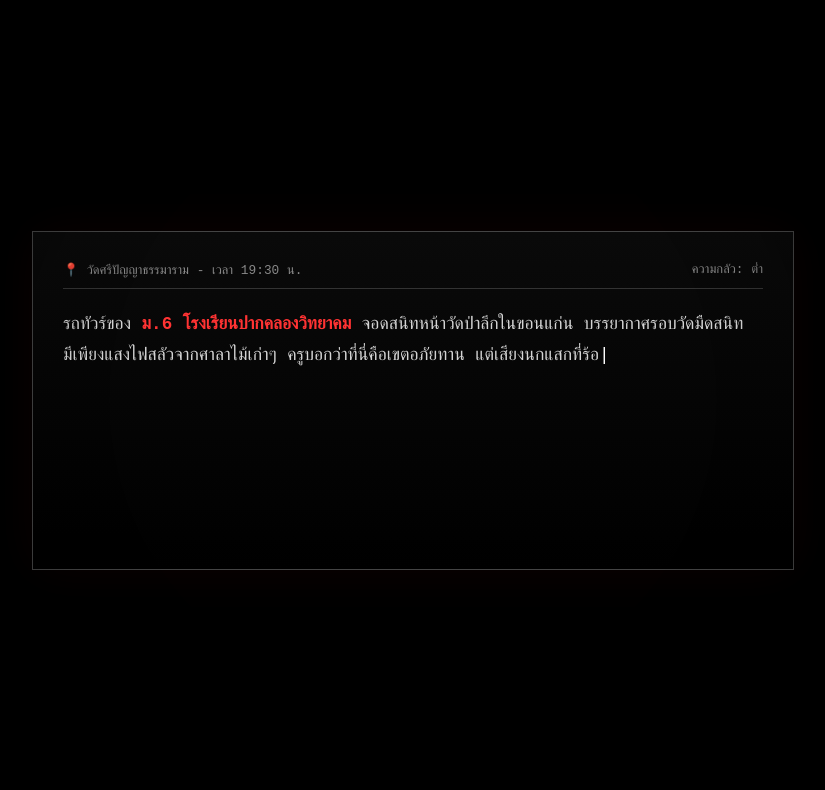
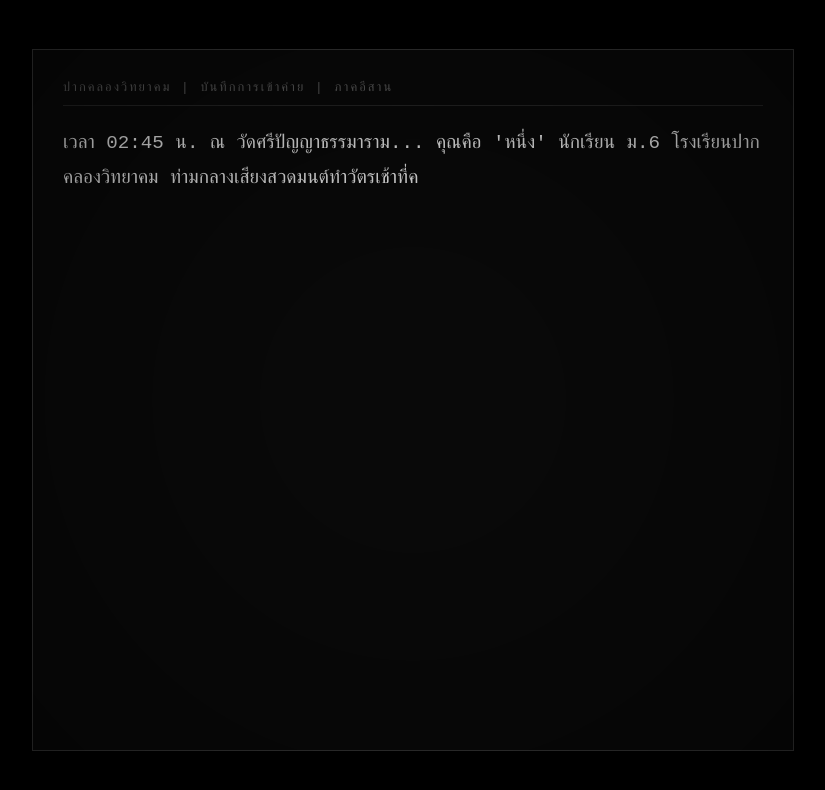
Before and after one commit to bbengcanthr-coder/ghost-hunt-test, a plain HTML site: page index.html in a window 1280 px wide. Shown: the whole page, without its empty margins (227-1052 px from the left). Drawn offline with Linux system fonts and the light colour scheme.

Commit message:
Update index.html

```diff
--- a/index.html
+++ b/index.html
@@ -3,232 +3,252 @@
 <head>
     <meta charset="UTF-8">
     <meta name="viewport" content="width=device-width, initial-scale=1.0">
-    <title>ค่ายธรรมะอาถรรพ์ - วัดศรีปัญญาธรรมาราม</title>
+    <title>ค่ายธรรมะมรณะ: วัดศรีปัญญาธรรมาราม</title>
     <style>
+        :root {
+            --blood-red: #660000;
+            --ghost-green: #003300;
+            --terminal-green: #00ff41;
+        }
+
         body {
             background-color: #000;
-            color: #d4d4d4;
-            font-family: 'Courier New', Courier, Tahoma, sans-serif;
+            color: #d1d1d1;
+            font-family: 'Sarabun', 'Courier New', serif;
+            margin: 0;
             display: flex;
             justify-content: center;
             align-items: center;
             height: 100vh;
-            margin: 0;
             overflow: hidden;
         }
 
-        /* เอฟเฟกต์บรรยากาศมืดมน */
-        #game-screen {
+        /* Overlay เอฟเฟกต์ฟิล์มเก่า */
+        .overlay {
+            position: fixed;
+            top: 0; left: 0; width: 100%; height: 100%;
+            background: radial-gradient(circle, transparent 20%, black 150%);
+            pointer-events: none;
+            z-index: 10;
+        }
+
+        #game-box {
             width: 90%;
             max-width: 700px;
-            background: linear-gradient(180deg, #0a0a0a 0%, #000 100%);
-            border: 1px solid #444;
+            height: 80vh;
+            border: 1px solid #333;
+            background: rgba(10, 10, 10, 0.95);
             padding: 30px;
-            box-shadow: 0 0 50px rgba(255, 0, 0, 0.05);
+            display: flex;
+            flex-direction: column;
+            box-shadow: 0 0 50px rgba(0,0,0,1);
             position: relative;
+            z-index: 5;
         }
 
-        #status-bar {
+        #header {
             font-size: 0.8em;
-            color: #888;
+            color: #555;
+            border-bottom: 1px solid #222;
+            padding-bottom: 10px;
             margin-bottom: 20px;
-            border-bottom: 1px solid #333;
-            padding-bottom: 10px;
-            display: flex;
-            justify-content: space-between;
+            text-transform: uppercase;
+            letter-spacing: 2px;
         }
 
         #text-area {
-            min-height: 200px;
-            font-size: 1.1em;
+            flex-grow: 1;
+            font-size: 1.2em;
             line-height: 1.8;
-            margin-bottom: 30px;
+            overflow-y: auto;
+            margin-bottom: 20px;
         }
 
-        #choices-area {
-            display: flex;
-            flex-direction: column;
-            gap: 12px;
+        #choices {
+            display: grid;
+            grid-template-columns: 1fr;
+            gap: 15px;
         }
 
-        .choice-btn {
-            background: none;
-            border: 1px solid #555;
+        .btn {
+            background: transparent;
+            border: 1px solid #444;
             color: #aaa;
-            padding: 12px;
+            padding: 15px;
+            cursor: pointer;
             text-align: left;
-            cursor: pointer;
+            font-size: 1em;
             transition: 0.3s;
-            font-family: inherit;
         }
 
-        .choice-btn:hover {
-            background: rgba(255, 255, 255, 0.05);
-            border-color: #fff;
-            color: #fff;
-            padding-left: 20px;
+        .btn:hover {
+            border-color: var(--blood-red);
+            color: white;
+            background: rgba(102, 0, 0, 0.1);
+            padding-left: 25px;
         }
 
-        .highlight { color: #ff3333; font-weight: bold; }
-        .location { color: #cc99ff; font-style: italic; }
+        .highlight { color: var(--blood-red); font-weight: bold; }
 
-        /* กราฟิกสยองขวัญเล็กน้อย */
-        #vignette {
-            position: fixed;
-            top: 0; left: 0; width: 100%; height: 100%;
-            background: radial-gradient(circle, transparent 40%, black 150%);
-            pointer-events: none;
-            z-index: 10;
+        /* สั่นเมื่อเจอผี */
+        .shake {
+            animation: shake 0.5s;
+        }
+
+        @keyframes shake {
+            0% { transform: translate(1px, 1px) rotate(0deg); }
+            10% { transform: translate(-1px, -2px) rotate(-1deg); }
+            30% { transform: translate(3px, 2px) rotate(0deg); }
+            50% { transform: translate(-1px, 2px) rotate(1deg); }
+            100% { transform: translate(1px, 1px) rotate(0deg); }
         }
     </style>
 </head>
 <body>
 
-<div id="vignette"></div>
+<div class="overlay"></div>
 
-<div id="game-screen">
-    <div id="status-bar">
-        <span>📍 <span id="loc-name">ทางเข้าวัด</span></span>
-        <span>ความกลัว: <span id="fear-level">ต่ำ</span></span>
-    </div>
+<div id="game-box">
+    <div id="header">ปากคลองวิทยาคม | บันทึกการเข้าค่าย | ภาคอีสาน</div>
+    <div id="text-area"></div>
+    <div id="choices"></div>
+</div>
 
-    <div id="text-area">
-        </div>
-
-    <div id="choices-area">
-        </div>
-</div>
+<audio id="sfx-click" src="https://www.soundjays.com/button/button-50.mp3"></audio>
+<audio id="sfx-ghost" src="https://www.soundice.com/static/sound/scream.mp3"></audio>
+<audio id="sfx-ambient" src="https://www.soundjay.com/nature/rain-01.mp3" loop></audio>
 
 <script>
     const textArea = document.getElementById('text-area');
-    const choicesArea = document.getElementById('choices-area');
-    const locName = document.getElementById('loc-name');
-    const fearLevel = document.getElementById('fear-level');
+    const choicesArea = document.getElementById('choices');
+    const gameBox = document.getElementById('game-box');
+
+    // ฟังก์ชันเล่นเสียง
+    function playSound(id) {
+        const sound = document.getElementById(id);
+        if (sound) {
+            sound.currentTime = 0;
+            sound.play().catch(e => console.log("เสียงต้องมีการคลิกก่อนถึงจะเล่นได้"));
+        }
+    }
 
     const story = {
         start: {
-            loc: "วัดศรีปัญญาธรรมาราม - เวลา 19:30 น.",
-            text: "รถทัวร์ของ <span class='highlight'>ม.6 โรงเรียนปากคลองวิทยาคม</span> จอดสนิทหน้าวัดป่าลึกในขอนแก่น " +
-                  "บรรยากาศรอบวัดมืดสนิท มีเพียงแสงไฟสลัวจากศาลาไม้เก่าๆ ครูบอกว่าที่นี่คือเขตอภัยทาน " +
-                  "แต่เสียงนกแสกที่ร้องขึ้นตอนก้าวลงจากรถทำให้คุณรู้สึกแปลกๆ...",
+            text: "เวลา 02:45 น. ณ <span class='highlight'>วัดศรีปัญญาธรรมาราม</span>... คุณคือ 'หนึ่ง' นักเรียน ม.6 โรงเรียนปากคลองวิทยาคม " +
+                  "ท่ามกลางเสียงสวดมนต์ทำวัตรเช้าที่ควรจะสงบ แต่เพื่อนร่วมกุฏิ 2 คนหายตัวไป " +
+                  "ทิ้งไว้เพียงรอยเท้าเปื้อนโคลนสีแดงข้นลากยาวออกไปทางป่าช้าหลังวัด...",
             choices: [
-                { text: "เดินตามกลุ่มเพื่อนเข้าศาลา", next: "sala" },
-                { text: "แวะไปเข้าห้องน้ำหลังวัดก่อน", next: "toilet" }
+                { text: "เดินตามรอยเท้าไปเงียบๆ คนเดียว", next: "trail" },
+                { text: "ปลุกเพื่อนคนอื่นที่ยังหลับอยู่", next: "wake_up" }
+            ],
+            sfx: "sfx-ambient"
+        },
+        trail: {
+            text: "คุณคว้าไฟฉายเดินตามรอยไปจนถึงศาลาเก่าที่กำลังบูรณะ " +
+                  "กลิ่นเหม็นเน่าเหมือนซากสัตว์ลอยมาปะทะหน้า " +
+                  "ทันใดนั้น! ไฟฉายของคุณก็เริ่มกระพริบ... คุณเห็นเงาตะคุ่มนั่งยงโย่อยู่บนยอดขื่อศาลา",
+            choices: [
+                { text: "ส่องไฟขึ้นไปดูชัดๆ", next: "look_up" },
+                { text: "แกล้งทำเป็นไม่เห็นแล้วรีบเดินเลี่ยงไปทางโบสถ์", next: "church" }
             ]
         },
-        sala: {
-            loc: "ศาลาไม้หลังเก่า",
-            text: "ในศาลาเงียบกริบ พระอาจารย์ยังไม่มา ระหว่างที่เพื่อนๆ นั่งสมาธิ " +
-                  "คุณเหลือบไปเห็น <span class='highlight'>หุ่นขี้ผึ้งอดีตเจ้าอาวาส</span> ที่มุมห้อง " +
-                  "ในความมืด... คุณสาบานได้ว่าเห็นลูกตาของหุ่นขี้ผึ้งนั้นขยับมองตามคุณ",
+        wake_up: {
+            text: "คุณพยายามเขย่าตัวเพื่อนในกุฏิ แต่ทุกคนแข็งทื่อเหมือนหิน " +
+                  "เมื่อพลิกตัวเพื่อนดู พบว่าที่ปากของทุกคนมี <span class='highlight'>เหรียญบาทเก่าๆ</span> อุดอยู่ " +
+                  "เสียงกระซิบข้างหูดังขึ้น: 'อย่าปลุก... พวกเขากำลังเดินทาง'",
             choices: [
-                { text: "ก้มหน้าสวดมนต์ ไม่สนใจ", next: "pray" },
-                { text: "จ้องกลับไปเพื่อพิสูจน์", next: "stare" }
+                { text: "วิ่งหนีออกจากกุฏิไปหาพระอาจารย์", next: "monk" },
+                { text: "พยายามดึงเหรียญออกจากปากเพื่อน", next: "pull_coin" }
             ]
         },
-        toilet: {
-            loc: "ทางเดินไปห้องน้ำท้ายวัด",
-            text: "ทางเดินแคบๆ ขนาบด้วยต้นตะเคียนขนาดใหญ่ ไฟฉายในมือเริ่มสั่น " +
-                  "จู่ๆ คุณก็ได้ยินเสียง <span class='highlight'>'ครืด... ครืด...'</span> เหมือนคนลากฝีเท้าตามหลัง " +
-                  "พอกดไฟฉายส่องไป กลับพบเพียงความว่างเปล่า",
+        look_up: {
+            text: "แสงไฟจับใบหน้าที่ขาวซีด ดวงตาเหลือกถลนไร้ตาดำ " +
+                  "มันไม่ใช่คน! มันคือ 'ผีเปรต' ที่พยายามเอื้อมมือยาวๆ ลงมาหาคุณ " +
+                  "คุณสะดุดล้มลงขยับไม่ได้!",
             choices: [
-                { text: "รีบวิ่งเข้าห้องน้ำแล้วล็อคประตู", next: "toilet_lock" },
-                { text: "หันหลังวิ่งกลับไปที่ศาลา", next: "sala" }
+                { text: "หลับตาแล้วสวดมนต์บทที่พระเพิ่งสอน", next: "pray" },
+                { text: "คลานหนีเข้าไปในใต้ถุนศาลา", next: "under_shrine" }
+            ],
+            shake: true
+        },
+        church: {
+            text: "คุณเดินมาถึงหน้าโบสถ์ไม้เก่า เห็นพระอาจารย์ยืนหันหลังให้ " +
+                  "แต่พระอาจารย์ดูแปลกไป... ท่านดูสูงผิดปกติ และแขนของท่านยาวจนเกือบถึงเข่า",
+            choices: [
+                { text: "เรียกพระอาจารย์ให้ช่วย", next: "call_monk" },
+                { text: "หมอบลงในพุ่มไม้ไม่ให้ท่านเห็น", next: "hide" }
             ]
         },
-        stare: {
-            loc: "หน้าหุ่นขี้ผึ้ง",
-            text: "คุณจ้องเขม็งไปที่ดวงตานั้น... ทันใดนั้น ไฟในศาลาพึ่บพับดับลง! " +
-                  "คุณรู้สึกถึง <span class='highlight'>ลมหายใจเย็นเฉียบ</span> ที่รดต้นคอ " +
-                  "และเสียงกระซิบเบาๆ ว่า 'มาทำไม...'",
+        pray: {
+            text: "คุณหลับตาปี๋ สวดมนต์ผิดๆ ถูกๆ " +
+                  "เสียงหัวเราะแหลมเล็กดังลั่นป่าช้า... 'สวดผิดแล้วไอ้หนู...' " +
+                  "เมื่อลืมตาขึ้น ทุกอย่างกลับสู่ความเงียบ แต่รอยนิ้วมือห้ากรงเล็บปรากฏชัดบนแขนของคุณ!",
             choices: [
-                { text: "ตะโกนเรียกชื่อเพื่อนข้างๆ", next: "dark_sala" },
-                { text: "พยายามคลำทางหาประตูทางออก", next: "exit_run" }
+                { text: "วิ่งกลับกุฏิโดยไม่หันหลังมอง", next: "final_run" }
             ]
         },
-        toilet_lock: {
-            loc: "ข้างในห้องน้ำเก่า",
-            text: "คุณล็อคกลอนไม้ดังปัง! หอบหายใจแรง ทันใดนั้นมีเสียงเคาะประตู " +
-                  "<span class='highlight'>ก๊อก... ก๊อก... ก๊อก...</span> " +
-                  "ตามด้วยเสียงเพื่อนที่ชื่อ 'บอย' เรียกข้างนอก 'เปิดหน่อย... เราปวดหัว...'",
+        final_run: {
+            text: "คุณวิ่งสุดชีวิตจนถึงกุฏิ แสงอาทิตย์เริ่มรำไร " +
+                  "เพื่อนๆ ทุกคนตื่นขึ้นมาทำวัตรเช้าตามปกติเหมือนไม่มีอะไรเกิดขึ้น " +
+                  "ยกเว้น... รอยนิ้วมือบนแขนคุณที่ค่อยๆ เปลี่ยนเป็นสีเขียวคล้ำ และเพื่อนที่หายไป 2 คน กลับมาพร้อมรอยยิ้มที่ปากฉีกถึงใบหู",
             choices: [
-                { text: "เปิดประตูให้บอย", next: "open_door" },
-                { text: "เงียบไว้ (บอยนอนอยู่บนรถนิ...)", next: "stay_quiet" }
+                { text: "จบเหตุการณ์คืนแรก (เริ่มใหม่)", next: "start" }
             ]
-        },
-        stay_quiet: {
-            loc: "ข้างในห้องน้ำเก่า",
-            text: "คุณนึกขึ้นได้ว่า 'บอย' ลาป่วยไม่ได้มาค่ายครั้งนี้! " +
-                  "เสียงเคาะเปลี่ยนเป็นเสียง <span class='highlight'>ข่วนประตู</span> แรงขึ้นเรื่อยๆ " +
-                  "และมีของเหลวสีคล้ำไหลซึมเข้ามาใต้ช่องประตู...",
-            choices: [
-                { text: "ปีนช่องลมหนีออกไปข้างหลัง", next: "forest_escape" }
-            ]
-        },
-        forest_escape: {
-            loc: "ป่าหลังวัด",
-            text: "คุณตะเกียกตะกายออกมาได้ แต่กลับหลงเข้ามาในดงเจดีย์เก็บอัฐิ " +
-                  "แสงจันทร์ส่องให้เห็นเงาร่างสีขาวซีดนั่งยงโย่อยู่บนยอดเจดีย์หนึ่งในนั้น " +
-                  "มันกำลังก้มลงมองคุณด้วยใบหน้าที่ <span class='highlight'>ไม่มีริมฝีปาก!</span>",
-            choices: [
-                { text: "วิ่งแบบไม่คิดชีวิตกลับไปที่รถทัวร์", next: "bus_safety" }
-            ]
-        },
-        bus_safety: {
-            loc: "หน้าประตูวัด",
-            text: "คุณวิ่งมาถึงหน้าวัด พบเพื่อนๆ และครูกำลังยืนล้อมวงกัน " +
-                  "ทุกคนหันมามองคุณด้วยสายตาที่ว่างเปล่า... ครูพูดขึ้นว่า " +
-                  "'ไปไหนมา... <span class='highlight'>ทำไมหน้าซีดเหมือนคนตายแบบนั้นล่ะ?</span>'",
-            choices: [
-                { text: "จบการสำรวจ (รอดชีวิต?)", next: "start" }
-            ]
-        },
-        // เพิ่มฉากอื่นๆ ตามต้องการ
+        }
     };
 
-    function typeWriter(text, i, fnCallback) {
-        if (i < text.length) {
-            textArea.innerHTML = text.substring(0, i+1) + '<span style="color:white">|</span>';
-            setTimeout(() => typeWriter(text, i + 1, fnCallback), 25);
-        } else if (typeof fnCallback == 'function') {
-            textArea.innerHTML = text;
-            fnCallback();
+    function renderScene(sceneKey) {
+        const scene = story[sceneKey];
+
+        // เล่นเสียง Effect
+        if (scene.sfx) playSound(scene.sfx);
+        else playSound('sfx-click');
+
+        // สั่นหน้าจอ
+        if (scene.shake) {
+            gameBox.classList.add('shake');
+            playSound('sfx-ghost');
+            setTimeout(() => gameBox.classList.remove('shake'), 500);
         }
+
+        // แสดงข้อความ
+        textArea.innerHTML = "";
+        let i = 0;
+        const speed = 40;
+
+        function typeWriter() {
+            if (i < scene.text.length) {
+                if (scene.text.charAt(i) === '<') {
+                    // หาแท็กปิด
+                    let tagEnd = scene.text.indexOf('>', i);
+                    textArea.innerHTML += scene.text.substring(i, tagEnd + 1);
+                    i = tagEnd + 1;
+                } else {
+                    textArea.innerHTML += scene.text.charAt(i);
+                    i++;
+                }
+                setTimeout(typeWriter, speed);
+            } else {
+                renderChoices(scene.choices);
+            }
+        }
+        typeWriter();
     }
 
-    function showScene(sceneId) {
-        const scene = story[sceneId];
-        locName.innerText = scene.loc;
-        choicesArea.innerHTML = '';
-
-        typeWriter(scene.text, 0, () => {
-            scene.choices.forEach(choice => {
-                const btn = document.createElement('button');
-                btn.className = 'choice-btn';
-                btn.innerText = `> ${choice.text}`;
-                btn.onclick = () => {
-                    updateFear(sceneId);
-                    showScene(choice.next);
-                };
-                choicesArea.appendChild(btn);
-            });
+    function renderChoices(choices) {
+        choicesArea.innerHTML = "";
+        choices.forEach(c => {
+            const button = document.createElement('button');
+            button.className = 'btn';
+            button.innerHTML = `[เลือก] ${c.text}`;
+            button.onclick = () => renderScene(c.next);
+            choicesArea.appendChild(button);
         });
     }
 
-    function updateFear(id) {
-        const levels = ["ต่ำ", "ปานกลาง", "สูง", "ขีดสุด"];
-        // เพิ่มระบบสุ่มค่าความกลัวเพื่อให้ดูสมจริง
-        if(id === 'stare' || id === 'stay_quiet') fearLevel.innerText = "สูง";
-        else if(id === 'forest_escape') fearLevel.innerText = "ขีดสุด";
-    }
+    // เริ่มเกม
+    renderScene('start');
 
-    // เริ่มเกม
-    showScene('start');
 </script>
-
 </body>
 </html>
-</script>
-
-</body>
-</html>
```
